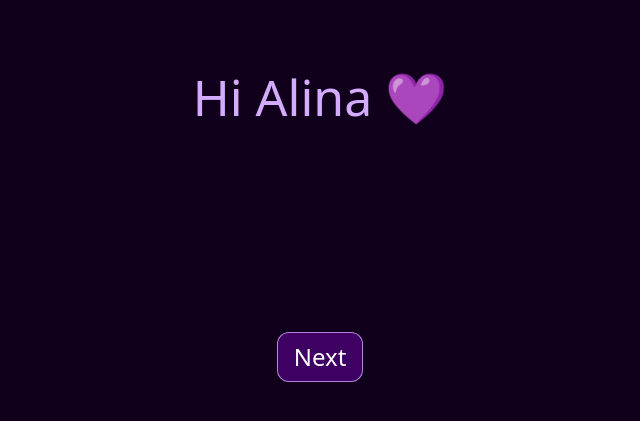
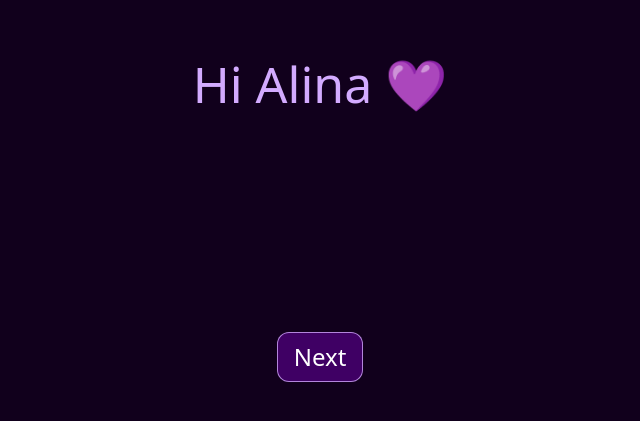
Before and after one commit to lifewhater/valentines, a Vue app: page / in a window 1280 px wide. Shown: the part 179-600 px from the top of the page, without its empty margins (320-960 px from the left). Built offline with nearby package versions, Linux system fonts and the light colour scheme.

Commit message:
Added text adjustment

```diff
--- a/src/components/INTRO.vue
+++ b/src/components/INTRO.vue
@@ -2,7 +2,7 @@
 <template>
   <div class="flex flex-col gap-8 items-center justify-center h-screen w-screen bg-[#11001C]">
 
-    <div :key="currentIndex" ref="split_text" class="h-60 w-screen text-[#d3abff] text-[50px] text-pretty px-5 text-center">
+    <div :key="currentIndex" ref="split_text" class="h-60 w-screen text-[#d3abff] text-[50px] text-pretty px-5 text-center leading-12">
       {{ message[currentIndex] }}
     </div>
 
```
